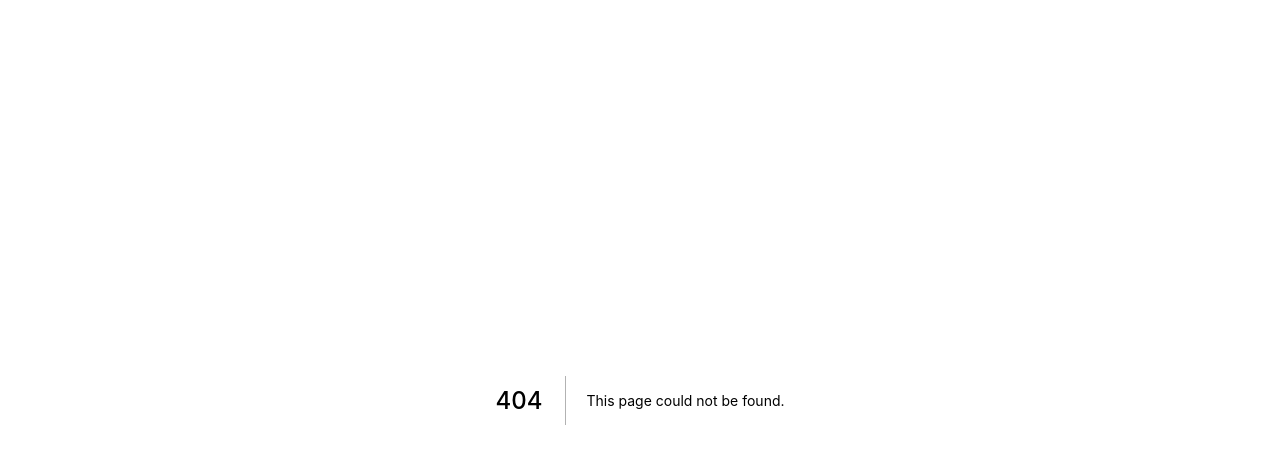
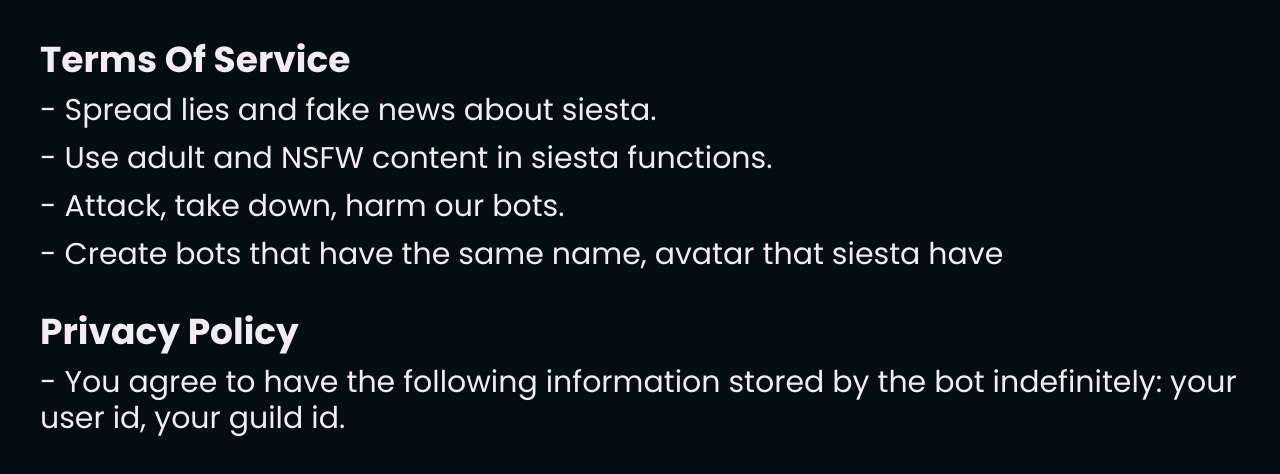
Before and after one commit to itsjon4s/siestaWebsite, a Next.js app: page /legal in a window 1280 px wide. Before the commit this address had no page. Shown: the top 474 px of the page. Built offline with nearby package versions, Linux system fonts and the light colour scheme.

Commit message:
feat: legal page

```diff
--- a/src/components/Feature.tsx
+++ b/src/components/Feature.tsx
@@ -6,8 +6,10 @@ interface FeatureProps {
 const Feature = (props: FeatureProps) => {
   return (
     <div className="border-2 p-10 w-[20rem] h-[24rem] rounded-lg items-start text-left">
-      <h5 className="font-bold text-3xl">{props.title}</h5>
-      <p className="font-light text-xl pt-2">{props.description}</p>
+      <div className="flex flex-col items-center">
+        <h5 className="font-bold text-3xl">{props.title}</h5>
+        <p className="font-light text-xl pt-2">{props.description}</p>
+      </div>
     </div>
   );
 };
--- a/src/components/Features.tsx
+++ b/src/components/Features.tsx
@@ -7,7 +7,7 @@ const Footer = () => {
         <h3 className="font-bold text-7xl">Features</h3>
         <h6 className="font-extralight text-xl">What Siesta has to offer.</h6>
         <div className="flex flex-col md:flex-row space-y-10 md:space-x-10 md:space-y-0 mt-10 items-center">
-          <Feature title="Hight Quality Music" description="Music lovers can enjoy Siesta's music system. Complete with powerful commands. You will never need another music bot again! " />
+          <Feature title="High Quality Music" description="Music lovers can enjoy Siesta's music system. Complete with powerful commands. You will never need another music bot again! " />
           <Feature title="Many Sources Supported" description="We work with many music/videos sources, like Spotify, Youtube, SoundCloud, Tiktok, Reddit, etc." />
           <Feature title="Web Dashboard" description="You're able to comfortably customize Siesta on the web without having to remember any commands or syntaxes. (Comming soon)" />
         </div>
--- /dev/null
+++ b/src/pages/legal.tsx
@@ -0,0 +1,27 @@
+import { NextPage } from 'next';
+
+const Legal: NextPage = () => {
+  return (
+    <div className="flex items-center justify-center mx-10 my-10">
+      <div className="flex flex-col space-y-10 text-3xl">
+        <div id="terms" className="flex flex-col">
+          <h3 className="pb-3 font-bold text-4xl">Terms Of Service</h3>
+          <ul className="space-y-3">
+            <li>- Spread lies and fake news about siesta.</li>
+            <li>- Use adult and NSFW content in siesta functions.</li>
+            <li>- Attack, take down, harm our bots.</li>
+            <li>- Create bots that have the same name, avatar that siesta have</li>
+          </ul>
+        </div>
+        <div id="privacy" className="flex flex-col">
+          <h3 className="pb-3 font-bold text-4xl">Privacy Policy</h3>
+          <ul className="space-y-3">
+            <li>- You agree to have the following information stored by the bot indefinitely: your user id, your guild id.</li>
+          </ul>
+        </div>
+      </div>
+    </div>
+  );
+};
+
+export default Legal;
```
